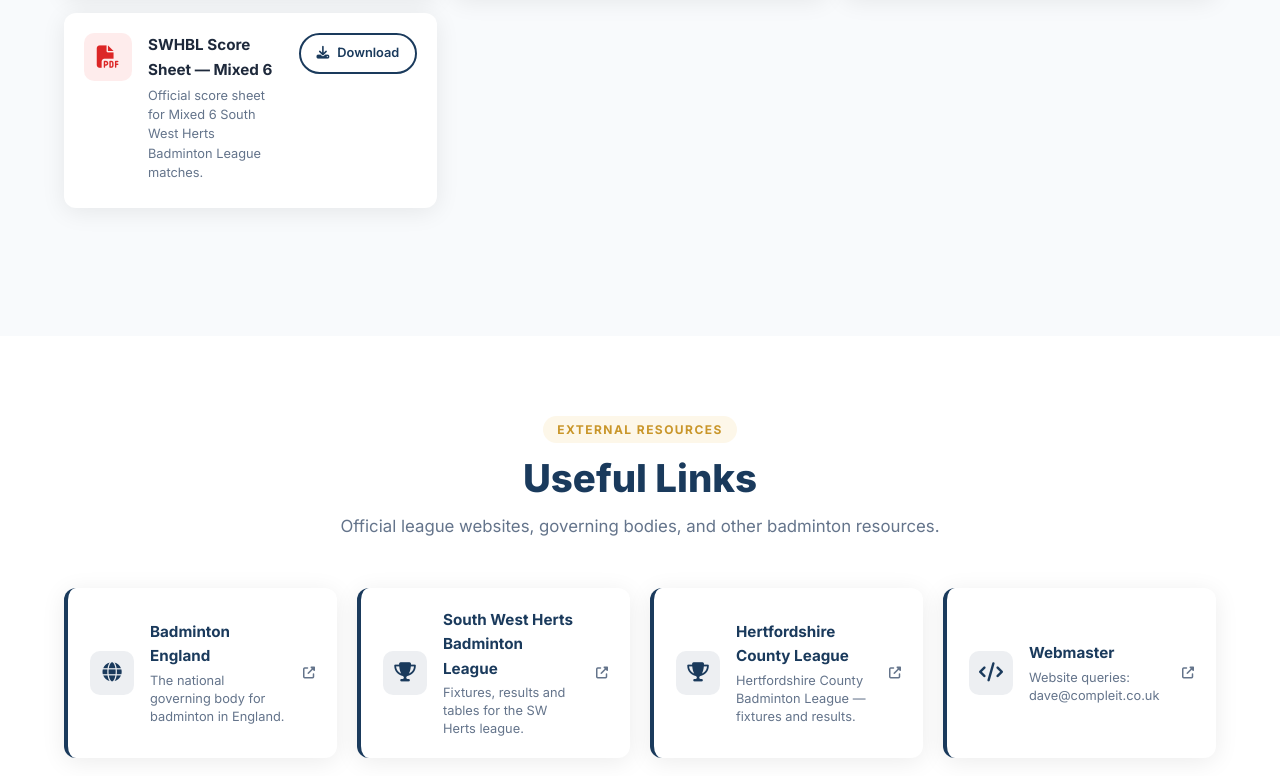
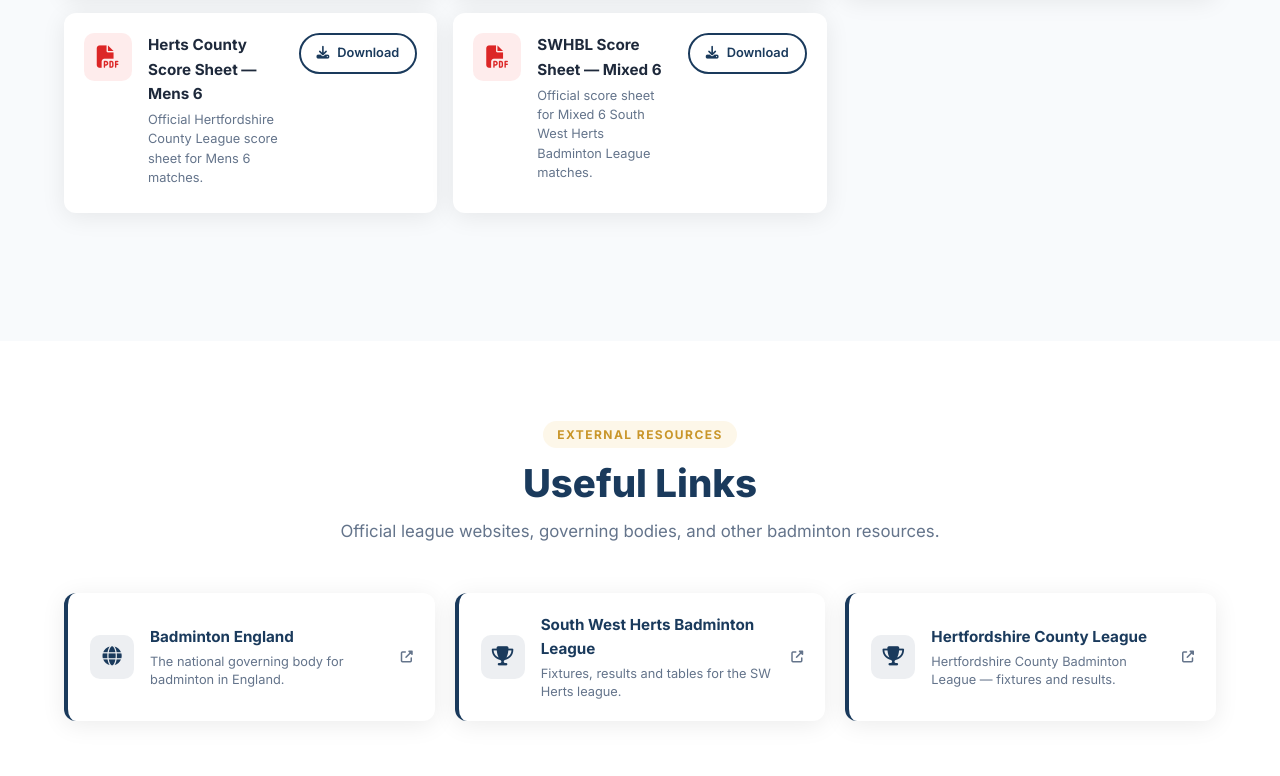
Before and after one commit to harpbadminton/harpenden-badminton-club, a plain HTML site: page notices.html in a window 1280 px wide. Shown: the part 2444-3220 px from the top of the page. Drawn offline with Linux system fonts and the light colour scheme.

Commit message:
Notices: remove Webmaster link, fix Members List request, add Herts Mens 6 county score sheet
- Remove Webmaster link card from Useful Links section
- Club Members List 'Request' button now links to contact.html instead of mailto
- Add Herts County Score Sheet — Mens 6 to Score Sheets section

```diff
--- a/notices.html
+++ b/notices.html
@@ -117,7 +117,7 @@
               <h4>Club Members List</h4>
               <p>Current registered members list. Available to members on request.</p>
             </div>
-            <a href="mailto:secretary@harpendenbadmintonclub.com" class="btn btn-outline btn-sm"><i class="fas fa-envelope"></i> Request</a>
+            <a href="contact.html" class="btn btn-outline btn-sm"><i class="fas fa-envelope"></i> Request</a>
           </div>
           <div class="doc-card">
             <div class="doc-icon pdf"><i class="fas fa-file-pdf"></i></div>
@@ -199,6 +199,14 @@
           <div class="doc-card">
             <div class="doc-icon pdf"><i class="fas fa-file-pdf"></i></div>
             <div class="doc-info">
+              <h4>Herts County Score Sheet — Mens 6</h4>
+              <p>Official Hertfordshire County League score sheet for Mens 6 matches.</p>
+            </div>
+            <a href="assets/docs/herts-mens6-county-score-sheet.pdf" class="btn btn-outline btn-sm" download><i class="fas fa-download"></i> Download</a>
+          </div>
+          <div class="doc-card">
+            <div class="doc-icon pdf"><i class="fas fa-file-pdf"></i></div>
+            <div class="doc-info">
               <h4>SWHBL Score Sheet — Mixed 6</h4>
               <p>Official score sheet for Mixed 6 South West Herts Badminton League matches.</p>
             </div>
@@ -243,15 +251,6 @@
           <div class="link-card-body">
             <h4>Hertfordshire County League</h4>
             <p>Hertfordshire County Badminton League — fixtures and results.</p>
-          </div>
-          <i class="fas fa-external-link-alt link-card-arrow"></i>
-        </a>
-
-        <a href="mailto:dave@compleit.co.uk" class="link-card">
-          <div class="link-card-icon"><i class="fas fa-code"></i></div>
-          <div class="link-card-body">
-            <h4>Webmaster</h4>
-            <p>Website queries: dave@compleit.co.uk</p>
           </div>
           <i class="fas fa-external-link-alt link-card-arrow"></i>
         </a>
```
Also changed, not shown: 1 other file.
